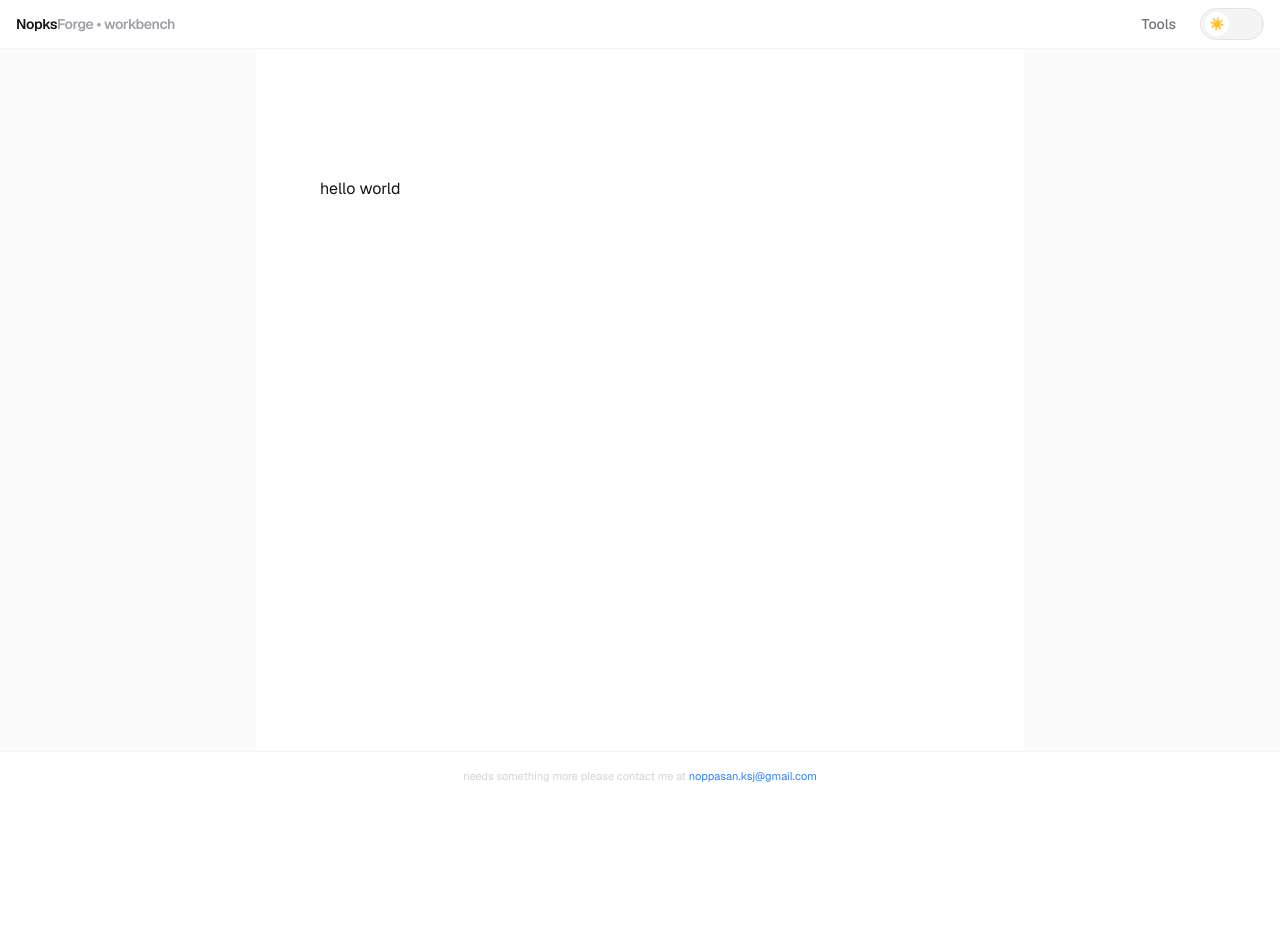
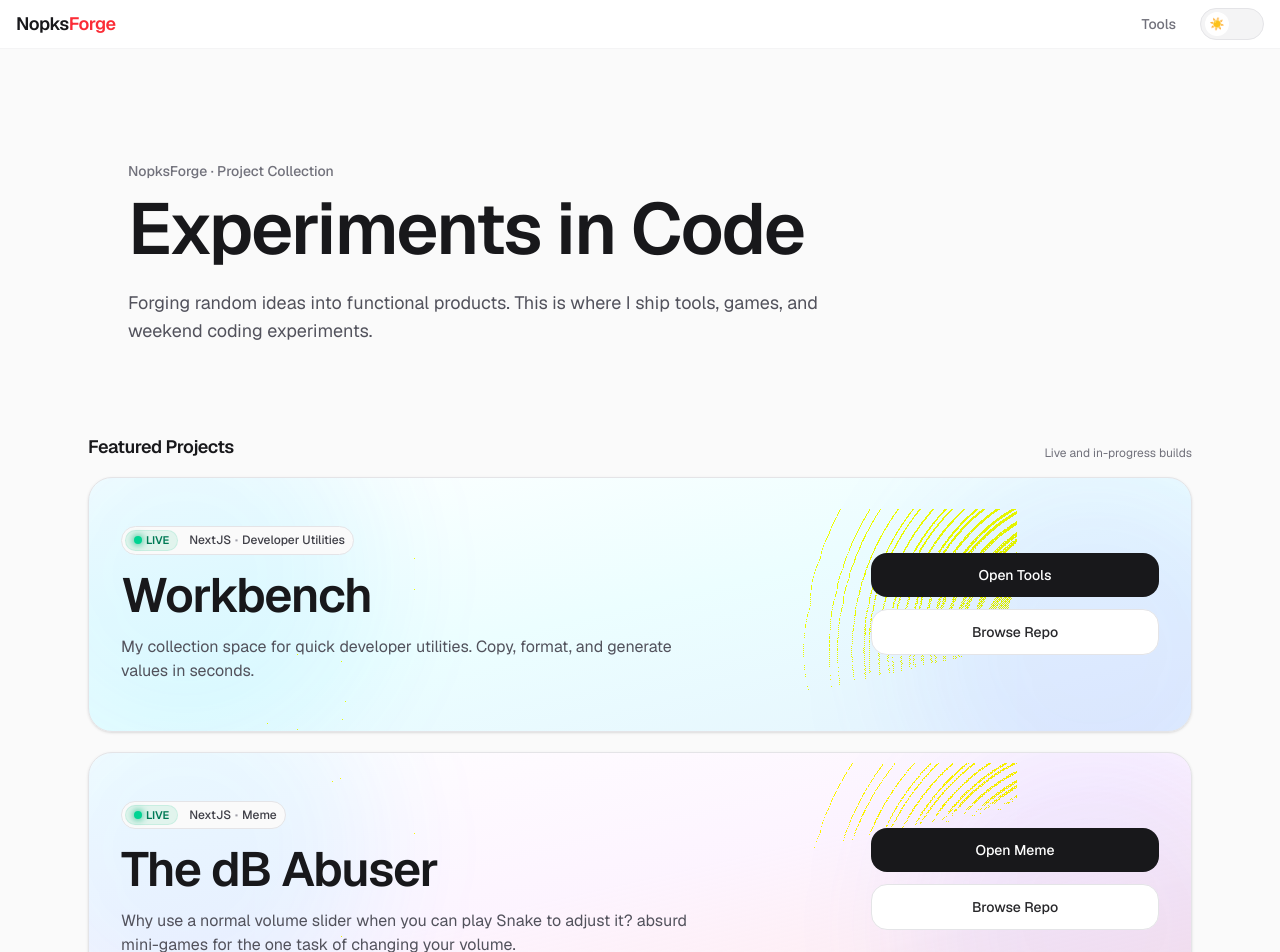
Before and after one commit to NopksForge/workbench, a Next.js app: page / in a window 1280 px wide. Shown: the top 952 px of the page. Before the commit the page ends 800 px from the top, so only its background shows below. Built offline with nearby package versions, Linux system fonts and the light colour scheme.

Commit message:
✨ feat: homepage is here

```diff
--- a/app/components/Tools/uuid_gen.tsx
+++ b/app/components/Tools/uuid_gen.tsx
@@ -1,4 +1,4 @@
- "use client";
+"use client";
 
 import {
   ClipboardToast,
--- /dev/null
+++ b/app/components/home_hero.tsx
@@ -0,0 +1,98 @@
+import Link from "next/link";
+
+export type HomeHeroLink = {
+  href: string;
+  label: string;
+};
+
+export type HomeHeroProps = {
+  title: string;
+  tag: string[];
+  description: string;
+  link: HomeHeroLink | HomeHeroLink[];
+  islive: boolean;
+  /** Tailwind classes for the hero background, e.g. `bg-zinc-900 dark:bg-black`. */
+  bgClass?: string;
+};
+
+export function HomeHero({
+  title,
+  tag,
+  description,
+  link,
+  islive,
+  bgClass,
+}: HomeHeroProps) {
+  const links = Array.isArray(link) ? link : [link];
+  const primary = links[0];
+  const secondary = links[1];
+  const bg = bgClass ?? "bg-white dark:bg-zinc-950";
+
+  return (
+    <section className={`relative overflow-hidden rounded-3xl border border-zinc-200 px-5 py-8 shadow-sm dark:border-zinc-800 ${bg} sm:px-8 sm:py-12`}>
+      <div
+        className="pointer-events-none absolute inset-0 opacity-60"
+        aria-hidden
+      >
+        <div className="absolute -left-24 -top-24 h-96 w-96 rounded-full bg-sky-400/15 blur-3xl dark:bg-sky-500/10" />
+        <div className="absolute -bottom-28 -right-24 h-96 w-96 rounded-full bg-indigo-500/15 blur-3xl dark:bg-indigo-500/10" />
+      </div>
+
+      <div className="relative flex flex-col gap-8 sm:flex-row sm:items-center sm:justify-between">
+        <div className="max-w-2xl space-y-4">
+          <div className="inline-flex items-center gap-3 rounded-full border border-zinc-200 bg-zinc-50 pl-1 pr-2 py-1 text-xs font-medium text-zinc-700 dark:border-zinc-800 dark:bg-zinc-900 dark:text-zinc-200">
+            {islive ? (
+              <span className="inline-flex items-center justify-center rounded-full bg-emerald-500/10 px-2 py-0.5 text-[11px] font-semibold text-emerald-700 ring-1 ring-emerald-500/20 dark:text-emerald-200">
+                <span className="mr-1 inline-block h-2 w-2 rounded-full bg-emerald-400 shadow-[0_0_6px_2px_rgba(16,185,129,0.6)] dark:bg-emerald-300 dark:shadow-[0_0_6px_2px_rgba(110,231,183,0.7)]" />
+                LIVE
+              </span>
+            ) : (
+              <span className="inline-flex items-center justify-center rounded-full bg-yellow-400/10 px-2 py-0.5 text-[11px] font-semibold text-yellow-700 ring-1 ring-yellow-400/20 dark:text-yellow-200">
+                <span className="mr-1 inline-block h-2 w-2 rounded-full bg-zinc-400 shadow-[0_0_6px_2px_rgba(161,161,170,0.7)] dark:bg-zinc-500 dark:shadow-[0_0_6px_2px_rgba(113,113,122,0.7)]" />
+                IN&nbsp;PROGRESS
+              </span>
+            )}
+            <span>
+              {tag.map((t, idx) => (
+                <span key={t + idx}>
+                  {idx > 0 ? (
+                    <span className="font-extrabold text-zinc-400 dark:text-zinc-500 mx-1">
+                      ·
+                    </span>
+                  ) : null}
+                  <span>{t}</span>
+                </span>
+              ))}
+            </span>
+          </div>
+
+          <h1 className="text-4xl font-semibold tracking-tight sm:text-5xl">{title}</h1>
+
+          <p className="max-w-xl text-sm text-zinc-600 dark:text-zinc-400 sm:text-base">
+            {description}
+          </p>
+        </div>
+
+        <div className="flex w-full flex-col gap-3 sm:w-auto sm:min-w-[18rem]">
+          {primary ? (
+            <Link
+              href={primary.href}
+              className="inline-flex w-full justify-center rounded-2xl bg-zinc-900 px-5 py-3 text-sm font-medium text-white transition hover:bg-zinc-800 dark:bg-zinc-100 dark:text-zinc-900 dark:hover:bg-zinc-200"
+            >
+              {primary.label}
+            </Link>
+          ) : null}
+
+          {secondary ? (
+            <Link
+              href={secondary.href}
+              className="inline-flex w-full justify-center rounded-2xl border border-zinc-200 bg-white px-5 py-3 text-sm font-medium text-zinc-800 transition hover:bg-zinc-50 dark:border-zinc-800 dark:bg-zinc-950 dark:text-zinc-200 dark:hover:bg-zinc-900"
+            >
+              {secondary.label}
+            </Link>
+          ) : null}
+        </div>
+      </div>
+    </section>
+  );
+}
--- a/app/components/nevbar.tsx
+++ b/app/components/nevbar.tsx
@@ -44,10 +44,9 @@ export default function Navbar() {
         {/* Wordmark */}
         <Link
           href="/"
-          className="text-sm font-semibold tracking-tight text-zinc-900 dark:text-white hover:opacity-70 transition-opacity"
+          className="text-lg font-semibold tracking-tight text-zinc-900 dark:text-white hover:opacity-70 transition-opacity"
         >
-          Nopks<span className="text-zinc-400 dark:text-red-500">Forge</span>
-          <span className="text-zinc-400"> • workbench</span>
+          Nopks<span className="text-red-500">Forge</span>
         </Link>
 
         {/* Desktop links + theme toggle */}
--- a/app/page.tsx
+++ b/app/page.tsx
@@ -1,10 +1,82 @@
-import Image from "next/image";
+import { HomeHero } from "./components/home_hero";
 
 export default function Home() {
   return (
-    <div className="flex flex-col flex-1 items-center justify-center bg-zinc-50 font-sans dark:bg-black">
-      <main className="flex flex-1 w-full max-w-3xl flex-col items-center justify-between py-32 px-16 bg-white dark:bg-black sm:items-start">
-        hello world
+    <div className="flex min-h-[calc(100vh-0px)] flex-col bg-zinc-50 font-sans text-zinc-900 dark:bg-black dark:text-zinc-50">
+      <main className="mx-auto w-full max-w-6xl flex-1 px-4 pb-16 pt-10 sm:px-6 sm:pb-20 sm:pt-14">
+        <section className=" px-6 py-10  sm:px-10 sm:py-14">
+          <p className="text-sm font-medium text-zinc-500 dark:text-zinc-400">
+            NopksForge · Project Collection
+          </p>
+
+          <h1 className="mt-3 text-5xl font-semibold tracking-tight sm:text-6xl lg:text-7xl">
+            Experiments in Code
+          </h1>
+
+          <p className="mt-6 max-w-3xl text-base text-zinc-600 dark:text-zinc-400 sm:text-lg">
+            Forging random ideas into functional products. This is where I
+            ship tools, games, and weekend coding experiments.
+          </p>
+        </section>
+
+        <section className="mt-8">
+          <div className="mb-4 flex items-end justify-between gap-3">
+            <h2 className="text-lg font-semibold tracking-tight">Featured Projects</h2>
+            <span className="text-xs text-zinc-500 dark:text-zinc-400">
+              Live and in-progress builds
+            </span>
+          </div>
+
+          <div className="flex flex-col gap-y-5">
+          <HomeHero
+            title="Workbench"
+            tag={["NextJS", "Developer Utilities"]}
+            description="My collection space for quick developer utilities. Copy, format, and generate values in seconds."
+            link={[
+              {
+                href: "/tools",
+                label: "Open Tools",
+              },
+              {
+                href: "https://github.com/NopksForge/workbench",
+                label: "Browse Repo",
+              },
+            ]}
+            islive={true}
+            bgClass="bg-gradient-to-br from-white via-cyan-50 to-sky-100/80 dark:from-zinc-950 dark:via-sky-950/30 dark:to-cyan-950/20"
+          />
+          <HomeHero
+            title="The dB Abuser"
+            tag={["NextJS", "Meme"]}
+            description="Why use a normal volume slider when you can play Snake to adjust it? absurd mini-games for the one task of changing your volume."
+            link={[
+              {
+                href: "https://meme-the-db-abuser.vercel.app/",
+                label: "Open Meme",
+              },
+              {
+                href: "https://github.com/NopksForge/meme-the-db-abuser",
+                label: "Browse Repo",
+              },
+            ]}
+            islive={true}
+            bgClass="bg-gradient-to-br from-white via-fuchsia-50 to-rose-100/80 dark:from-zinc-950 dark:via-fuchsia-950/25 dark:to-rose-950/20"
+          />
+          <HomeHero
+            title="Debug and Dragon"
+            tag={["Golang", "NextJS", "Game", "AI", "Local"]}
+            description="A browser RPG with live maps, chat, and turn-based combat. NextJS frontend, Go backend, your local AI as dungeon master"
+            link={[
+              {
+                href: "https://github.com/NopksForge/debug-and-dragon",
+                label: "Browse Repo",
+              },
+            ]}
+            islive={false}
+            bgClass="bg-gradient-to-br from-white via-amber-50 to-orange-100/80 dark:from-zinc-950 dark:via-amber-950/20 dark:to-orange-950/20"
+          />
+          </div>
+        </section>
       </main>
     </div>
   );
--- a/app/tools/page.tsx
+++ b/app/tools/page.tsx
@@ -14,12 +14,6 @@ export default function ToolsPage() {
     <div className="flex flex-1 flex-col bg-zinc-50 font-sans dark:bg-black">
       <main className="mx-auto flex w-full max-w-5xl flex-1 flex-col gap-10 px-4 py-10 sm:px-6 lg:px-8">
         <header className="space-y-2">
-          <Link
-            href="/"
-            className="inline-flex text-sm text-zinc-500 underline-offset-4 hover:text-zinc-800 hover:underline dark:text-zinc-400 dark:hover:text-zinc-200"
-          >
-            ← Home
-          </Link>
           <h1 className="text-2xl font-semibold tracking-tight text-zinc-900 dark:text-zinc-50">
             Dev tools
           </h1>
```
